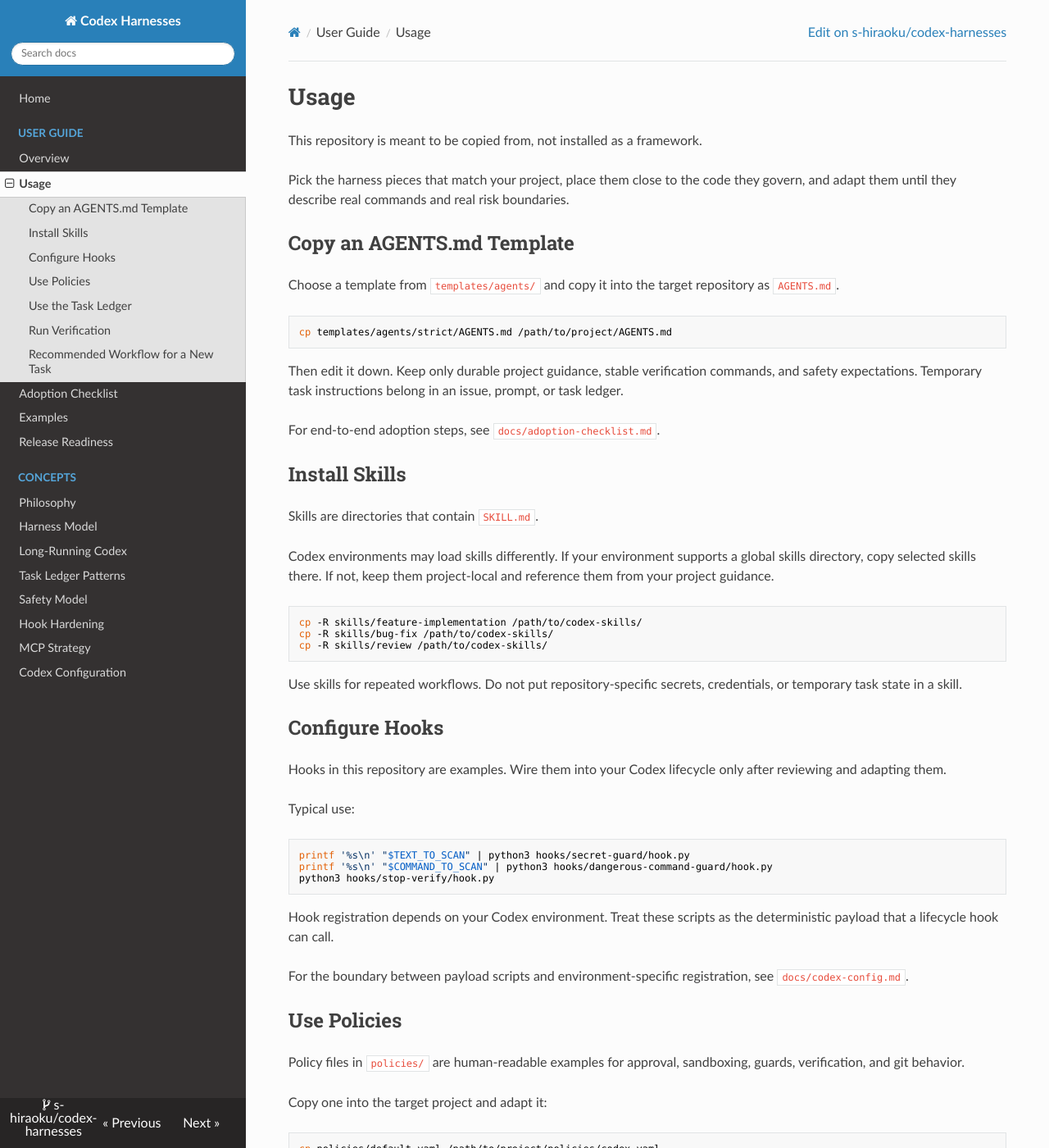
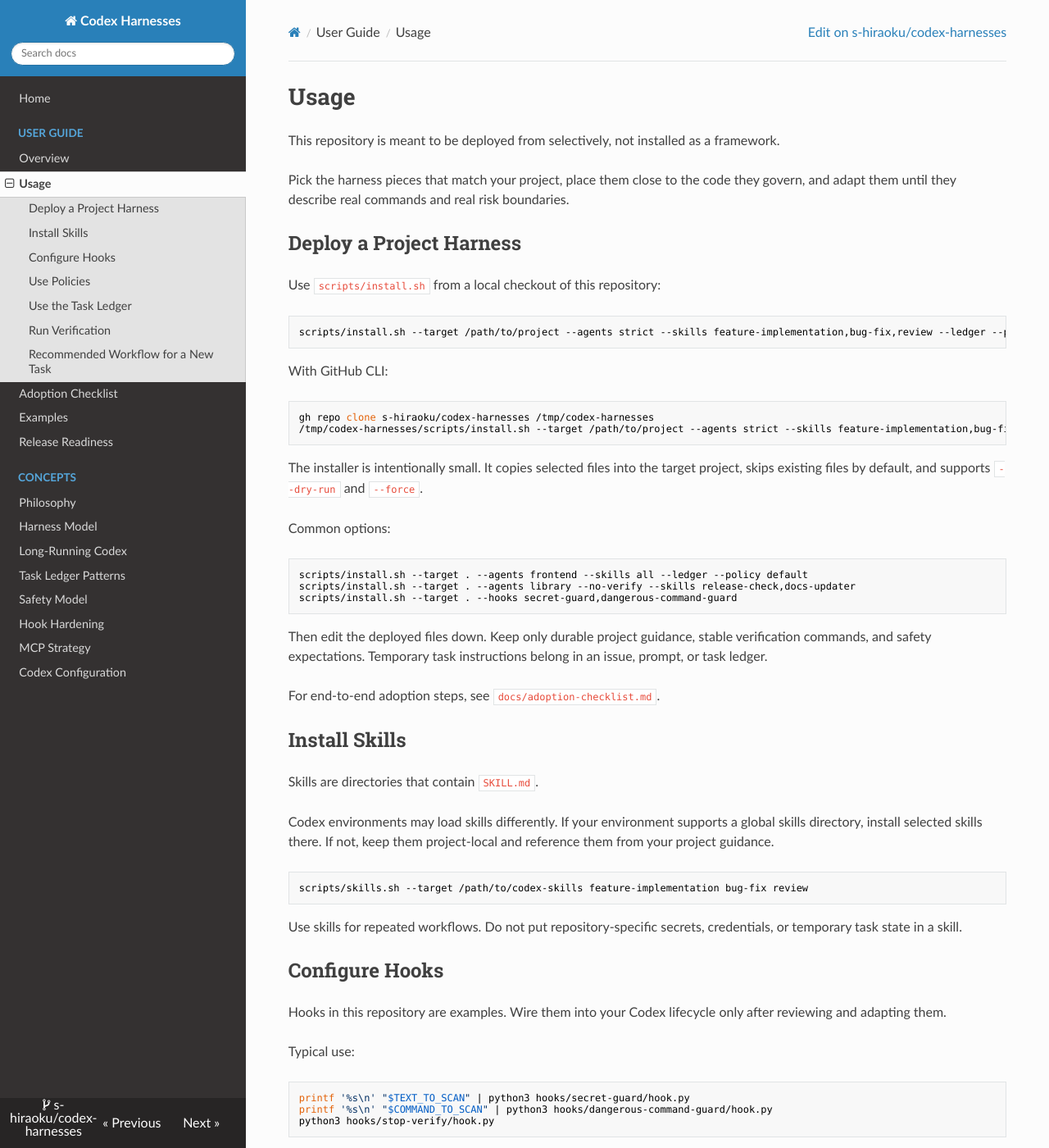
Before and after one commit to s-hiraoku/codex-harnesses, an MkDocs documentation site: the page built from docs/usage.md, in a window 1280 px wide and 1400 px high. Shown: the whole window at 82% size. Built offline with MkDocs 1.6.1, drawn with Linux system fonts in a browser that asks for light colours; nearby versions of some CDN libraries; some of the changed text lies outside the part shown.

Commit message:
Add deployable harness installer

````diff
--- a/docs/usage.md
+++ b/docs/usage.md
@@ -1,18 +1,35 @@
 # Usage
 
-This repository is meant to be copied from, not installed as a framework.
+This repository is meant to be deployed from selectively, not installed as a framework.
 
 Pick the harness pieces that match your project, place them close to the code they govern, and adapt them until they describe real commands and real risk boundaries.
 
-## Copy an AGENTS.md Template
+## Deploy a Project Harness
 
-Choose a template from `templates/agents/` and copy it into the target repository as `AGENTS.md`.
+Use `scripts/install.sh` from a local checkout of this repository:
 
 ```sh
-cp templates/agents/strict/AGENTS.md /path/to/project/AGENTS.md
+scripts/install.sh --target /path/to/project --agents strict --skills feature-implementation,bug-fix,review --ledger --policy default
 ```
 
-Then edit it down. Keep only durable project guidance, stable verification commands, and safety expectations. Temporary task instructions belong in an issue, prompt, or task ledger.
+With GitHub CLI:
+
+```sh
+gh repo clone s-hiraoku/codex-harnesses /tmp/codex-harnesses
+/tmp/codex-harnesses/scripts/install.sh --target /path/to/project --agents strict --skills feature-implementation,bug-fix,review --ledger --policy default
+```
+
+The installer is intentionally small. It copies selected files into the target project, skips existing files by default, and supports `--dry-run` and `--force`.
+
+Common options:
+
+```sh
+scripts/install.sh --target . --agents frontend --skills all --ledger --policy default
+scripts/install.sh --target . --agents library --no-verify --skills release-check,docs-updater
+scripts/install.sh --target . --hooks secret-guard,dangerous-command-guard
+```
+
+Then edit the deployed files down. Keep only durable project guidance, stable verification commands, and safety expectations. Temporary task instructions belong in an issue, prompt, or task ledger.
 
 For end-to-end adoption steps, see `docs/adoption-checklist.md`.
 
@@ -20,12 +37,10 @@
 
 Skills are directories that contain `SKILL.md`.
 
-Codex environments may load skills differently. If your environment supports a global skills directory, copy selected skills there. If not, keep them project-local and reference them from your project guidance.
+Codex environments may load skills differently. If your environment supports a global skills directory, install selected skills there. If not, keep them project-local and reference them from your project guidance.
 
 ```sh
-cp -R skills/feature-implementation /path/to/codex-skills/
-cp -R skills/bug-fix /path/to/codex-skills/
-cp -R skills/review /path/to/codex-skills/
+scripts/skills.sh --target /path/to/codex-skills feature-implementation bug-fix review
 ```
 
 Use skills for repeated workflows. Do not put repository-specific secrets, credentials, or temporary task state in a skill.
@@ -50,27 +65,27 @@
 
 Policy files in `policies/` are human-readable examples for approval, sandboxing, guards, verification, and git behavior.
 
-Copy one into the target project and adapt it:
+Install one into the target project and adapt it:
 
 ```sh
-cp policies/default.yaml /path/to/project/policies/codex.yaml
+scripts/install.sh --target /path/to/project --no-agents --no-verify --policy default
 ```
 
 The policy schema in `schemas/policy.schema.json` can be used by editors or validation tooling.
 
 ## Use the Task Ledger
 
-Copy the `ledger/` templates into the target project when a task may run for a long time or be resumed later.
+Install the `ledger/` templates into the target project when a task may run for a long time or be resumed later.
 
 ```sh
-cp -R ledger /path/to/project/ledger
+scripts/install.sh --target /path/to/project --no-agents --no-verify --ledger
 ```
 
 Update `ledger/current.md` before pausing, after major decisions, and before risky edits. Use `scripts/checkpoint.sh` to append branch, status, and commit context.
 
 ## Run Verification
 
-Copy `scripts/verify.sh` into the target project, then adapt it to the project commands.
+Deploy `scripts/verify.sh` into the target project, then adapt it to the project commands.
 
 ```sh
 bash scripts/verify.sh
````
Also changed, not shown: README.md (+26 -7 lines), docs/adoption-checklist.md (+10 -10 lines), docs/index.md (+1 -1 lines), docs/user-guide.md (+8 -2 lines), 3 other files.
